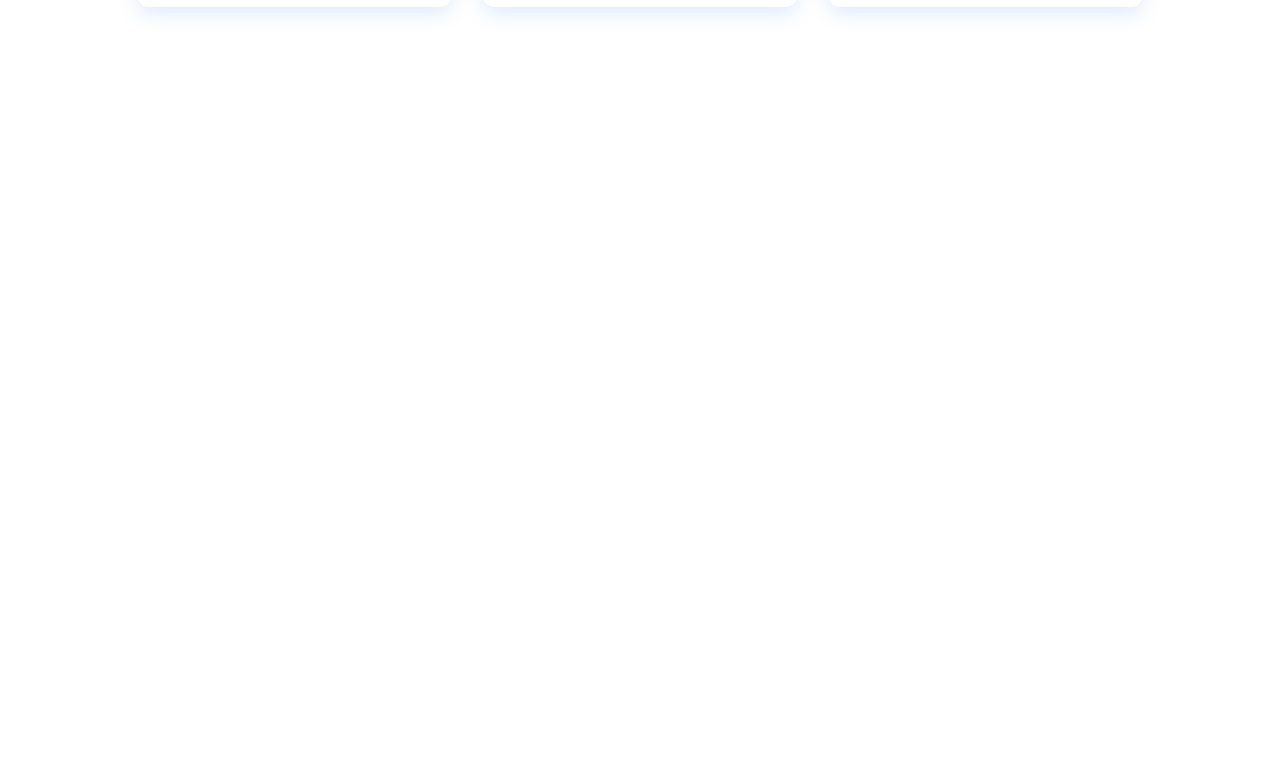
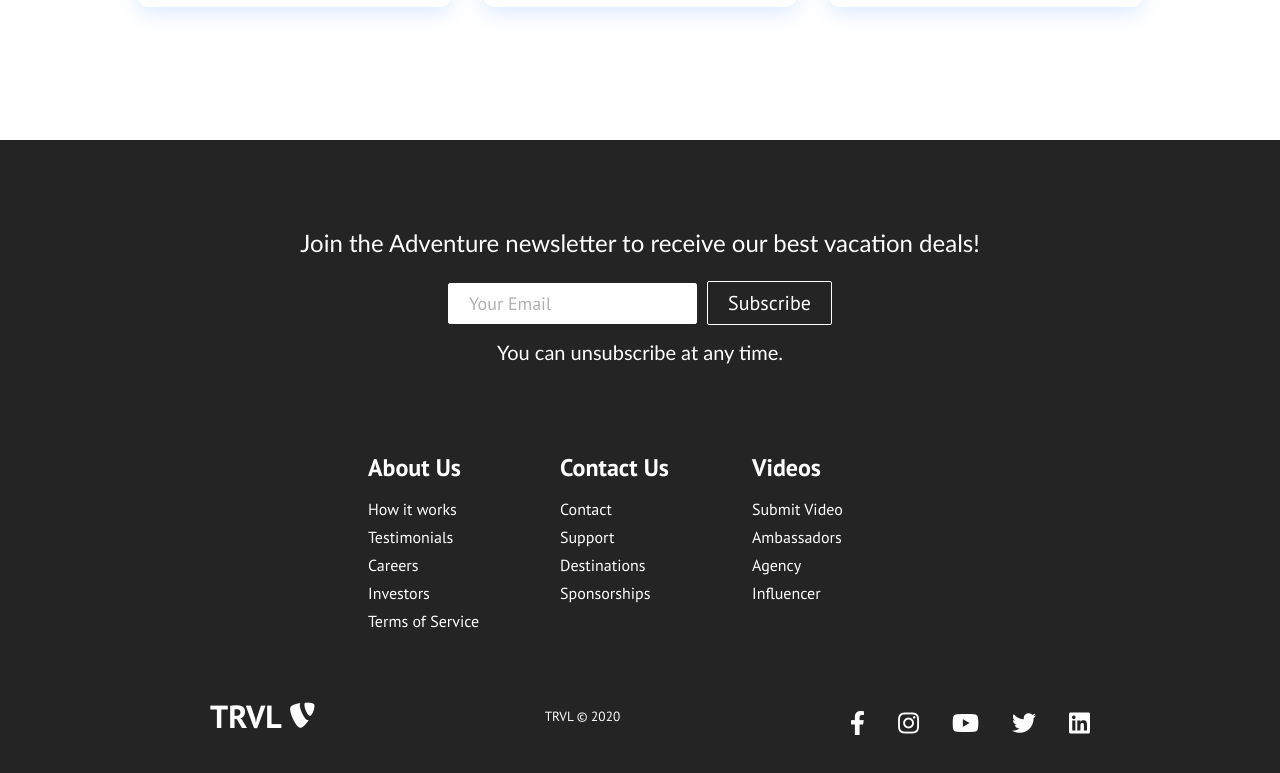
Before and after one commit to rzilla92/Travel-Website-React, a React (Create React App) app: page / in a window 1280 px wide. Shown: the part 1785-2558 px from the top of the page. Before the commit the page ends 1925 px from the top, so only its background shows below. Built offline with nearby package versions, Linux system fonts and the light colour scheme.

Commit message:
Added footer & modify styling

```diff
--- a/public/index.html
+++ b/public/index.html
@@ -18,7 +18,7 @@
       crossorigin="anonymous"
     />
     <link
-      href="https://fonts.googleapis.com/css2?family=PT+Sans:wght@700&display=swap"
+      href="https://fonts.googleapis.com/css2?family=PT+Sans:wght@100;300;400;700display=swap"
       rel="stylesheet"
     />
 
--- a/src/App.js
+++ b/src/App.js
@@ -3,6 +3,10 @@
 import './App.css';
 import Home from './components/pages/Home';
 import { BrowserRouter as Router, Route, Routes } from 'react-router-dom';
+import Services from './components/pages/Services';
+import Products from './components/pages/Products';
+import SignUp from './components/pages/SignUp';
+import Footer from './components/Footer';
 
 function App() {
   return (
@@ -11,8 +15,11 @@
         <Navbar />
         <Routes>
           <Route exact path="/" element={<Home/>} />
+          <Route exact path="/services" element={<Services/>} />
+          <Route exact path="/products" element={<Products/>} />
+          <Route exact path="/signup" element={<SignUp/>} />
         </Routes>
-
+        <Footer />
       </Router>
 
     </>
--- a/src/components/Button.js
+++ b/src/components/Button.js
@@ -10,7 +10,7 @@
     const checkButtonStyle = STYLES.includes(buttonStyle) ? buttonStyle : STYLES[0]
     const checkButtonSize = SIZES.includes(buttonSize) ? buttonSize : SIZES[0]
     return (
-        <Link to="/sign-up" className="btn-mobile">
+        <Link to="/signup" className="btn-mobile">
             <button
             className={`btn ${checkButtonStyle} ${checkButtonSize}`}
             onClick={onClick}
--- /dev/null
+++ b/src/components/Footer.css
@@ -0,0 +1,165 @@
+.footer-container {
+    background-color: #242424;
+    padding: 4rem 0 2rem 0;
+    display: flex;
+    flex-direction: column;
+    justify-content: center;
+    align-items: center;
+  }
+
+  .footer-subscription {
+    display: flex;
+    flex-direction: column;
+    justify-content: center;
+    align-items: center;
+    text-align: center;
+
+    margin-bottom: 24px;
+    padding: 24px;
+    color: #fff;
+  }
+
+  .footer-subscription > p {
+    font-family: 'Trebuchet MS', 'Lucida Sans Unicode', 'Lucida Grande',
+      'Lucida Sans', Arial, sans-serif;
+  }
+
+  .footer-subscription-heading {
+    margin-bottom: 24px;
+    font-size: 24px;
+  }
+
+  .footer-subscription-text {
+    margin-bottom: 24px;
+    font-size: 20px;
+  }
+
+  .footer-input {
+    padding: 8px 20px;
+    border-radius: 2px;
+    margin-right: 10px;
+    outline: none;
+    border: none;
+    font-size: 18px;
+    margin-bottom: 16px;
+    border: 1px solid #fff;
+  }
+
+  .footer-links {
+    width: 100%;
+    max-width: 1000px;
+    display: flex;
+    justify-content: center;
+  }
+
+  .footer-link-wrapper {
+    display: flex;
+  }
+
+  .footer-link-items {
+    display: flex;
+    flex-direction: column;
+    align-items: flex-start;
+    margin: 16px;
+    text-align: left;
+    width: 160px;
+    box-sizing: border-box;
+  }
+
+  .footer-link-items h2 {
+    margin-bottom: 16px;
+  }
+
+  .footer-link-items > h2 {
+    color: #fff;
+  }
+
+  .footer-link-items a {
+    color: #fff;
+    text-decoration: none;
+    margin-bottom: 0.5rem;
+    font-weight: 100;
+  }
+
+  .footer-link-items a:hover {
+    color: #e9e9e9;
+    transition: 0.3s ease-out;
+  }
+
+  .footer-email-form h2 {
+    margin-bottom: 2rem;
+  }
+
+  .footer-input::placeholder {
+    color: #b1b1b1;
+  }
+
+  /* Social Icons */
+  .social-icon-link {
+    color: #fff;
+    font-size: 24px;
+  }
+
+  .social-media {
+    max-width: 1000px;
+    width: 100%;
+  }
+
+  .social-media-wrap {
+    display: flex;
+    justify-content: space-between;
+    align-items: center;
+    width: 90%;
+    max-width: 1000px;
+    margin: 40px auto 0 auto;
+  }
+
+  .social-icons {
+    display: flex;
+    justify-content: space-between;
+    align-items: center;
+    width: 240px;
+  }
+
+  .social-logo {
+    color: #fff;
+    justify-self: start;
+    margin-left: 20px;
+    cursor: pointer;
+    text-decoration: none;
+    font-size: 2rem;
+    font-weight: 700;
+    display: flex;
+    align-items: center;
+    margin-bottom: 16px;
+  }
+
+  .website-rights {
+    color: #fff;
+    margin-bottom: 16px;
+  }
+
+  @media screen and (max-width: 820px) {
+    .footer-links {
+      padding-top: 2rem;
+    }
+
+    .footer-input {
+      width: 100%;
+    }
+
+    .btn {
+      width: 100%;
+    }
+
+    .footer-link-wrapper {
+      flex-direction: column;
+    }
+
+    .social-media-wrap {
+      flex-direction: column;
+    }
+  }
+
+  @media screen and (max-width: 768px) {
+  }
--- /dev/null
+++ b/src/components/Footer.js
@@ -0,0 +1,105 @@
+import React from "react";
+import "../App.css";
+import "./Footer.css";
+import { Button } from "./Button";
+import { Link } from "react-router-dom";
+
+function Footer() {
+    return (
+        <div className="footer-container">
+            <section className="footer-subscription">
+                <p className="footer-subscription-heading">Join the Adventure newsletter to receive our best vacation deals!</p>
+                <div className="input-areas">
+                    <form>
+                        <input className="footer-input" type="email" name="email" placeholder="Your Email" />
+                        <Button buttonStyle='btn--outline'>Subscribe</Button>
+                    </form>
+                </div>
+                <p className="footer-subscription-text">You can unsubscribe at any time.</p>
+            </section>
+            <div class='footer-links'>
+        <div className='footer-link-wrapper'>
+          <div class='footer-link-items'>
+            <h2>About Us</h2>
+            <Link to='/sign-up'>How it works</Link>
+            <Link to='/'>Testimonials</Link>
+            <Link to='/'>Careers</Link>
+            <Link to='/'>Investors</Link>
+            <Link to='/'>Terms of Service</Link>
+          </div>
+          <div class='footer-link-items'>
+            <h2>Contact Us</h2>
+            <Link to='/'>Contact</Link>
+            <Link to='/'>Support</Link>
+            <Link to='/'>Destinations</Link>
+            <Link to='/'>Sponsorships</Link>
+          </div>
+        </div>
+        <div className='footer-link-wrapper'>
+          <div class='footer-link-items'>
+            <h2>Videos</h2>
+            <Link to='/'>Submit Video</Link>
+            <Link to='/'>Ambassadors</Link>
+            <Link to='/'>Agency</Link>
+            <Link to='/'>Influencer</Link>
+          </div>
+        </div>
+      </div>
+      <section class='social-media'>
+        <div class='social-media-wrap'>
+          <div class='footer-logo'>
+            <Link to='/' className='social-logo'>
+              TRVL
+              <i class='fab fa-typo3' />
+            </Link>
+          </div>
+          <small class='website-rights'>TRVL © 2020</small>
+          <div class='social-icons'>
+            <Link
+              class='social-icon-link facebook'
+              to='/'
+              target='_blank'
+              aria-label='Facebook'
+            >
+              <i class='fab fa-facebook-f' />
+            </Link>
+            <Link
+              class='social-icon-link instagram'
+              to='/'
+              target='_blank'
+              aria-label='Instagram'
+            >
+              <i class='fab fa-instagram' />
+            </Link>
+            <Link
+              class='social-icon-link youtube'
+              to='/'
+              target='_blank'
+              aria-label='Youtube'
+            >
+              <i class='fab fa-youtube' />
+            </Link>
+            <Link
+              class='social-icon-link twitter'
+              to='/'
+              target='_blank'
+              aria-label='Twitter'
+            >
+              <i class='fab fa-twitter' />
+            </Link>
+            <Link
+              class='social-icon-link twitter'
+              to='/'
+              target='_blank'
+              aria-label='LinkedIn'
+            >
+              <i class='fab fa-linkedin' />
+            </Link>
+          </div>
+        </div>
+      </section>
+        </div>
+    )
+}
+
+export default Footer
--- a/src/components/Navbar.css
+++ b/src/components/Navbar.css
@@ -25,6 +25,7 @@
     cursor: pointer;
     text-decoration: none;
     font-size: 2rem;
+    font-weight: 700;
     display: flex;
     align-items: center;
   }
--- a/src/components/Navbar.js
+++ b/src/components/Navbar.js
@@ -49,7 +49,7 @@
                             </Link>
                         </li>
                         <li className="nav-item">
-                            <Link to="/sign-up" className="nav-links-mobile" onClick={closeMobileMenu}>
+                            <Link to="/signup" className="nav-links-mobile" onClick={closeMobileMenu}>
                                 Sign Up
                             </Link>
                         </li>
--- /dev/null
+++ b/src/components/pages/Products.js
@@ -0,0 +1,10 @@
+import React from "react";
+import "../../App.css";
+
+function Products() {
+    return (
+        <h1 className="products">PRODUCTS</h1>
+    )
+}
+
+export default Products
--- /dev/null
+++ b/src/components/pages/Services.js
@@ -0,0 +1,10 @@
+import React from "react";
+import "../../App.css";
+
+function Services() {
+    return (
+        <h1 className="services">SERVICES</h1>
+    )
+}
+
+export default Services
--- /dev/null
+++ b/src/components/pages/SignUp.js
@@ -0,0 +1,10 @@
+import React from "react";
+import "../../App.css";
+
+function SignUp() {
+    return (
+        <h1 className="sign-up">SIGN UP</h1>
+    )
+}
+
+export default SignUp
```
Also changed, not shown: src/components/Cards.css (line endings or trailing spaces). Lines whose indentation alone changed are shown as unchanged.
